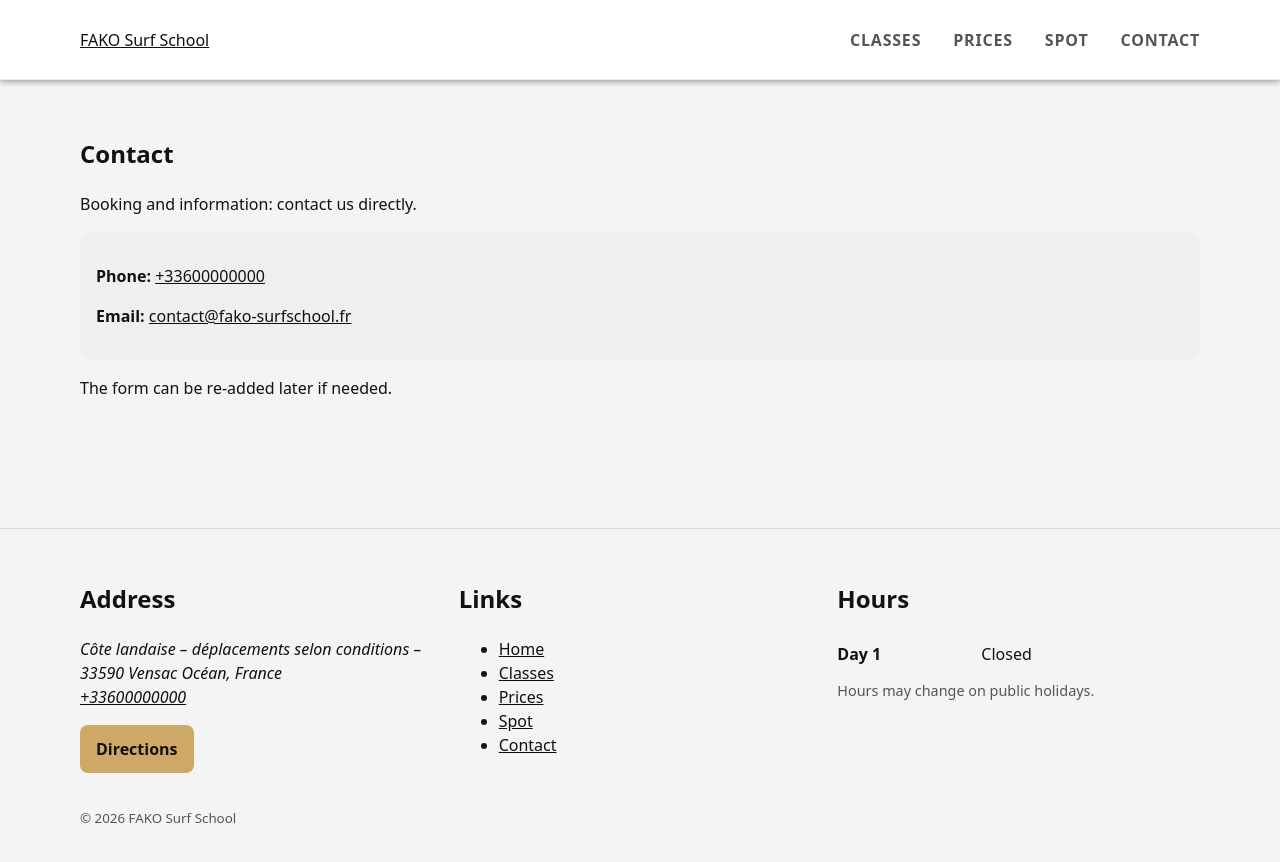
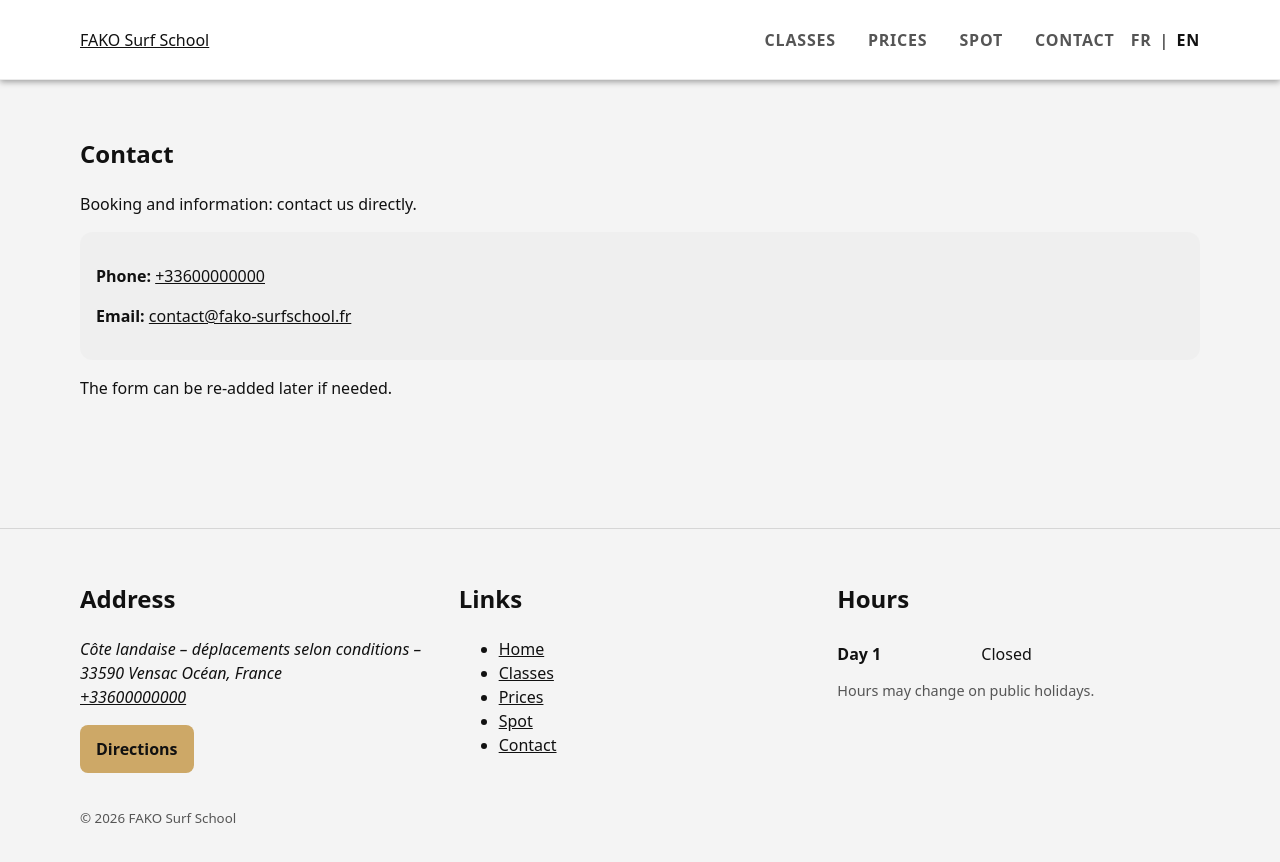
Before and after one commit to GeorginaBerrezel/fako-surfschool-next, a Next.js app: page /en/contact in a window 1280 px wide. Shown: the top 862 px of the page. Built offline with nearby package versions, Linux system fonts and the light colour scheme.

Commit message:
fix button fr/en

```diff
--- a/app/[locale]/layout.tsx
+++ b/app/[locale]/layout.tsx
@@ -1,38 +1,20 @@
 import {NextIntlClientProvider} from 'next-intl';
-import {getMessages, getTranslations} from 'next-intl/server';
+import {getLocale, getMessages} from 'next-intl/server';
 import Header from '../../components/Header';
 import Footer from '../../components/Footer';
 
-export async function generateMetadata({params}: {params: Promise<{locale: string}>}) {
-  const {locale} = await params;
-  const t = await getTranslations({locale});
-  const title = t('seo.title');
-  const description = t('seo.description');
-
-  return {
-    title,
-    description,
-    alternates: {
-      languages: { fr: '/fr', en: '/en' }
-    }
-  };
-}
-
 export default async function LocaleLayout({
-  children,
-  params
+  children
 }: {
   children: React.ReactNode;
-  params: Promise<{locale: 'fr' | 'en'}>;
 }) {
-  const {locale} = await params;
-  const messages = await getMessages();
+  const [messages, locale] = await Promise.all([getMessages(), getLocale()]);
 
   return (
     <NextIntlClientProvider messages={messages}>
-      <Header locale={locale} />
+      <Header locale={locale as 'fr' | 'en'} />
       <main id="main">{children}</main>
-      <Footer locale={locale} />
+      <Footer locale={locale as 'fr' | 'en'} />
     </NextIntlClientProvider>
   );
 }
--- a/components/Header.tsx
+++ b/components/Header.tsx
@@ -1,28 +1,63 @@
 'use client';
 
 import Link from 'next/link';
+import {usePathname} from 'next/navigation';
 import {useTranslations} from 'next-intl';
+
+function swapLocale(pathname: string, nextLocale: 'fr' | 'en') {
+  // pathname attendu: /fr/... ou /en/...
+  // fallback: renvoie /{nextLocale}
+  if (!pathname) return `/${nextLocale}`;
+
+  const parts = pathname.split('/');
+  // parts[0] = '' ; parts[1] = locale
+  if (parts.length >= 2 && (parts[1] === 'fr' || parts[1] === 'en')) {
+    parts[1] = nextLocale;
+    return parts.join('/') || `/${nextLocale}`;
+  }
+
+  return `/${nextLocale}${pathname.startsWith('/') ? '' : '/'}${pathname}`;
+}
 
 export default function Header({locale}: {locale: 'fr' | 'en'}) {
   const t = useTranslations('nav');
+  const pathname = usePathname() || `/${locale}`;
   const base = `/${locale}` as const;
+
+  const frHref = swapLocale(pathname, 'fr');
+  const enHref = swapLocale(pathname, 'en');
 
   return (
     <header className="header" role="banner">
       <a className="skip-link" href="#main">{t('skip')}</a>
 
-      <div className="container" style={{display:'flex',justifyContent:'space-between',alignItems:'center',gap:'.75rem'}}>
+      <div
+        className="container"
+        style={{
+          display:'flex',
+          justifyContent:'space-between',
+          alignItems:'center',
+          gap:'.75rem'
+        }}
+      >
         <Link href={base} aria-label={t('homeAria')}>
           {t('brand')}
         </Link>
 
-        <nav aria-label={t('aria')} className="site-nav-desktop">
+        <nav aria-label={t('aria')} className="site-nav-desktop" style={{display:'flex', alignItems:'center', gap:'1rem'}}>
           <ul>
             <li><a href={`${base}/#cours`}>{t('courses')}</a></li>
             <li><a href={`${base}/#tarifs`}>{t('pricing')}</a></li>
             <li><a href={`${base}/#spot`}>{t('spot')}</a></li>
             <li><Link href={`${base}/contact`}>{t('contact')}</Link></li>
           </ul>
+
+          {/* Switch langue */}
+          <div aria-label="Language switch" style={{display:'flex', gap:'.5rem', alignItems:'center'}}>
+            <Link href={frHref} aria-current={locale === 'fr' ? 'page' : undefined}>FR</Link>
+            <span aria-hidden="true">|</span>
+            <Link href={enHref} aria-current={locale === 'en' ? 'page' : undefined}>EN</Link>
+          </div>
         </nav>
       </div>
     </header>
--- /dev/null
+++ b/i18n/navigation.ts
@@ -0,0 +1,5 @@
+import {createNavigation} from 'next-intl/navigation';
+import {routing} from './routing';
+
+export const {Link, redirect, usePathname, useRouter, getPathname} =
+  createNavigation(routing);
--- /dev/null
+++ b/i18n/routing.ts
@@ -0,0 +1,6 @@
+import {defineRouting} from 'next-intl/routing';
+
+export const routing = defineRouting({
+  locales: ['fr', 'en'],
+  defaultLocale: 'fr'
+});
--- a/messages/en.json
+++ b/messages/en.json
@@ -77,6 +77,15 @@
     "spot": "Spot",
     "contact": "Contact"
   },
+   "days": {
+    "monday": "Monday",
+    "tuesday": "Tuesday",
+    "wednesday": "Wednesday",
+    "thursday": "Thursday",
+    "friday": "Friday",
+    "saturday": "Saturday",
+    "sunday": "Sunday"
+  },
   "footer": {
     "addressTitle": "Address",
     "directions": "Directions",
--- a/messages/fr.json
+++ b/messages/fr.json
@@ -77,6 +77,15 @@
     "spot": "Spot",
     "contact": "Contact"
   },
+  "days": {
+    "monday": "Lundi",
+    "tuesday": "Mardi",
+    "wednesday": "Mercredi",
+    "thursday": "Jeudi",
+    "friday": "Vendredi",
+    "saturday": "Samedi",
+    "sunday": "Dimanche"
+  },
   "footer": {
     "addressTitle": "Adresse",
     "directions": "Itinéraire",
```
Also changed, not shown: components/LocaleSwitch.tsx (added, +14 -0 lines).
